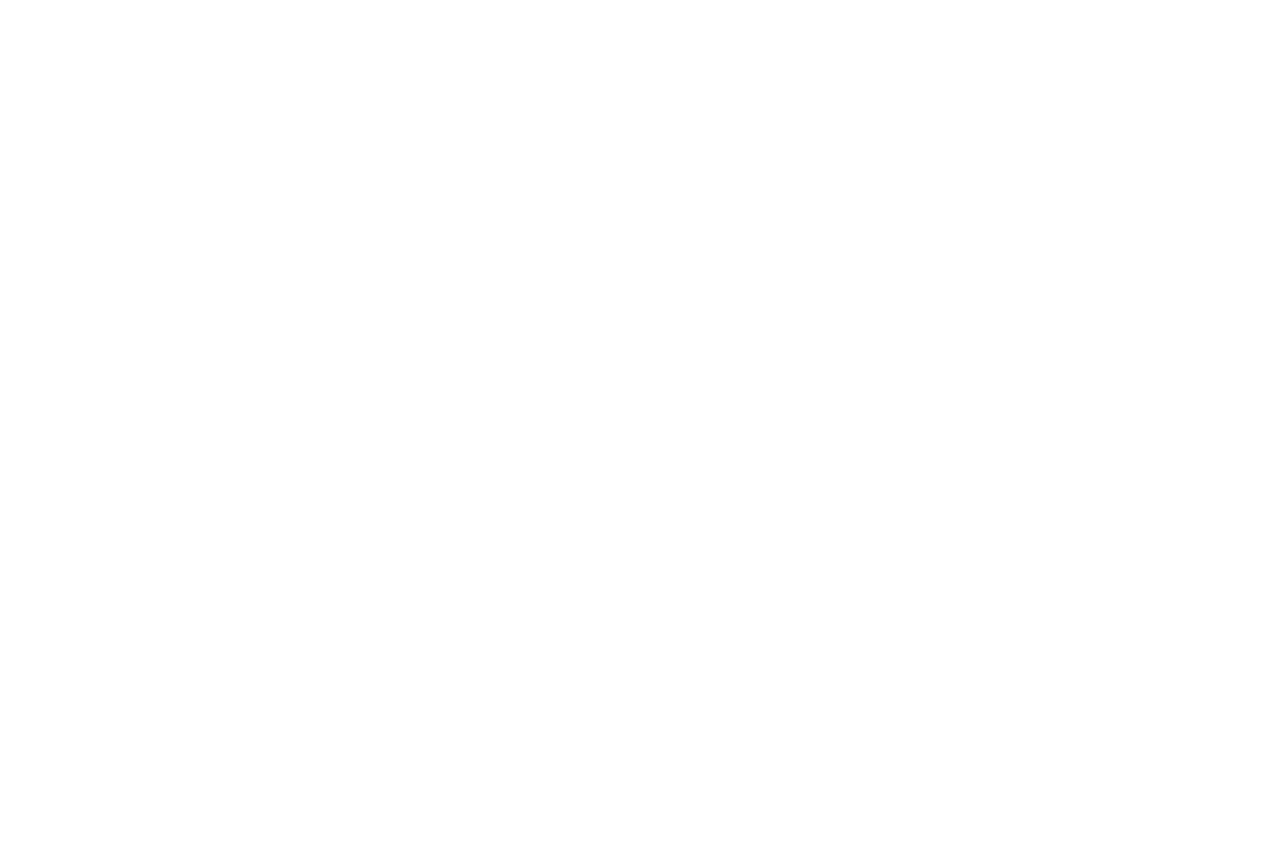
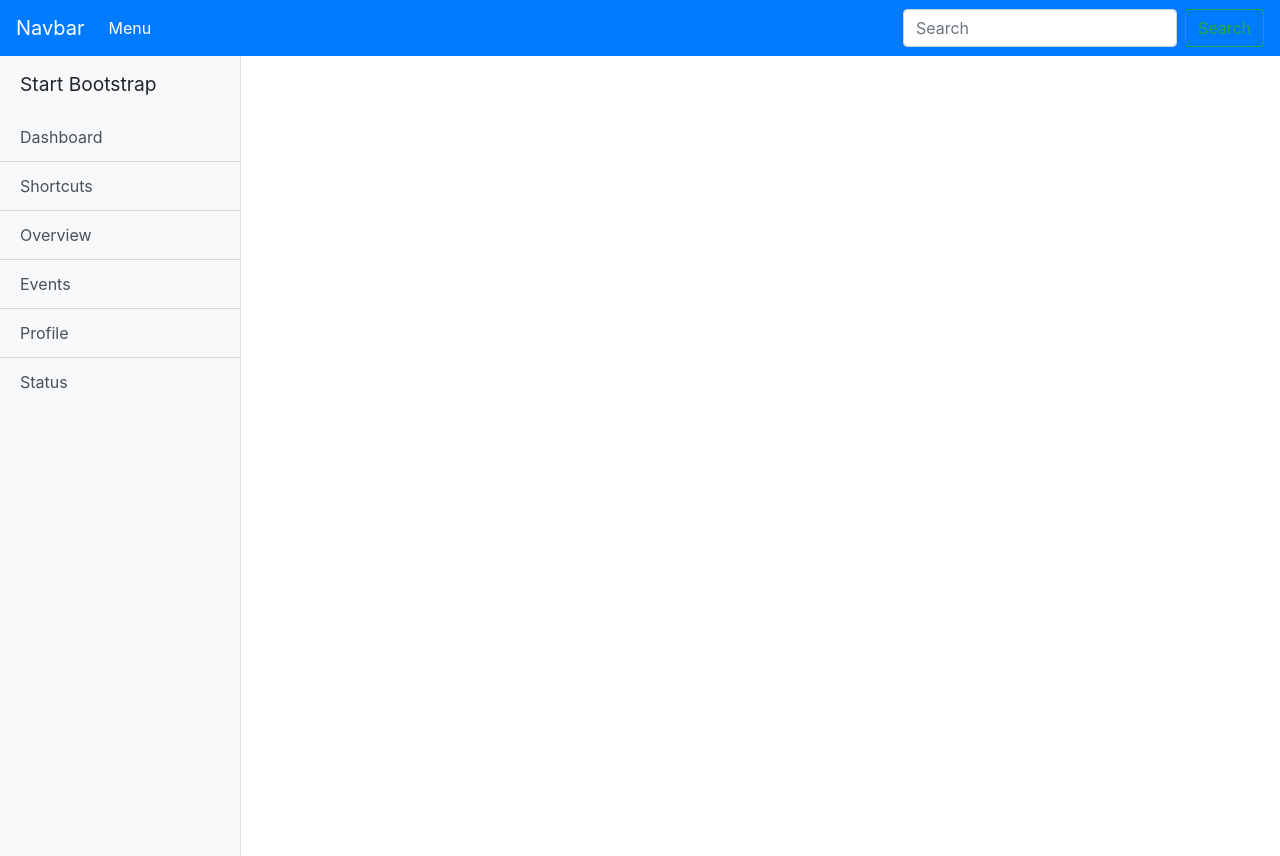
Before and after one commit to mariopontes/VCN, an Angular app: page / in a window 1280 px wide. Before the commit the page ends 800 px from the top, so only its background shows below. Built offline with nearby package versions, Linux system fonts and the light colour scheme.

Commit message:
add side-menu and header

```diff
--- a/angular.json
+++ b/angular.json
@@ -27,9 +27,15 @@
               "src/assets"
             ],
             "styles": [
-              "src/styles.scss"
+              "src/styles.scss",
+              "node_modules/@fortawesome/fontawesome-free/css/all.min.css",
+              "node_modules/bootstrap/dist/css/bootstrap.min.css"
             ],
-            "scripts": []
+            "scripts": [
+              "node_modules/jquery/dist/jquery.min.js",
+              "node_modules/popper.js/dist/umd/popper.min.js",
+              "node_modules/bootstrap/dist/js/bootstrap.min.js"
+            ]
           },
           "configurations": {
             "production": {
@@ -118,6 +124,7 @@
           }
         }
       }
-    }},
+    }
+  },
   "defaultProject": "VCN"
 }
--- a/package.json
+++ b/package.json
@@ -19,6 +19,10 @@
     "@angular/platform-browser": "~8.0.0",
     "@angular/platform-browser-dynamic": "~8.0.0",
     "@angular/router": "~8.0.0",
+    "@fortawesome/fontawesome-free": "^5.14.0",
+    "bootstrap": "^4.5.0",
+    "jquery": "^3.5.1",
+    "popper.js": "^1.16.1",
     "rxjs": "~6.4.0",
     "tslib": "^1.9.0",
     "zone.js": "~0.9.1"
--- a/src/app/app.component.html
+++ b/src/app/app.component.html
@@ -1 +1,7 @@
-<router-outlet></router-outlet>
+<app-header></app-header>
+
+<div class="d-flex">
+    <app-side-menu></app-side-menu>
+
+    <router-outlet></router-outlet>
+</div>
--- a/src/app/app.module.ts
+++ b/src/app/app.module.ts
@@ -3,10 +3,14 @@ import { NgModule } from '@angular/core';
 
 import { AppRoutingModule } from './app-routing.module';
 import { AppComponent } from './app.component';
+import { SideMenuComponent } from './core/components/side-menu/side-menu.component';
+import { HeaderComponent } from './core/components/header/header.component';
 
 @NgModule({
   declarations: [
-    AppComponent
+    AppComponent,
+    SideMenuComponent,
+    HeaderComponent
   ],
   imports: [
     BrowserModule,
--- /dev/null
+++ b/src/app/core/components/header/header.component.html
@@ -0,0 +1,19 @@
+<nav class="navbar navbar-expand-lg navbar-dark bg-primary">
+    <a class=" navbar-brand" href="#">Navbar</a>
+    <button class="navbar-toggler" type="button" data-toggle="collapse" data-target="#navbarSupportedContent" aria-controls="navbarSupportedContent"
+        aria-expanded="false" aria-label="Toggle navigation">
+        <span class="navbar-toggler-icon"></span>
+    </button>
+
+    <div class="collapse navbar-collapse" id="navbarSupportedContent">
+        <ul class="navbar-nav mr-auto">
+            <li class="nav-item active">
+                <a class="nav-link" routerLink="/menu">Menu <span class="sr-only">(current)</span></a>
+            </li>
+        </ul>
+        <form class="form-inline my-2 my-lg-0">
+            <input class="form-control mr-sm-2" type="search" placeholder="Search" aria-label="Search">
+            <button class="btn btn-outline-success my-2 my-sm-0" type="submit">Search</button>
+        </form>
+    </div>
+</nav>
--- /dev/null
+++ b/src/app/core/components/header/header.component.ts
@@ -0,0 +1,15 @@
+import { Component, OnInit } from '@angular/core';
+
+@Component({
+  selector: 'app-header',
+  templateUrl: './header.component.html',
+  styleUrls: ['./header.component.scss']
+})
+export class HeaderComponent implements OnInit {
+
+  constructor() { }
+
+  ngOnInit() {
+  }
+
+}
--- /dev/null
+++ b/src/app/core/components/side-menu/side-menu.component.html
@@ -0,0 +1,13 @@
+<div class="d-flex" id="wrapper">
+    <div class="bg-light border-right" id="sidebar-wrapper">
+        <div class="sidebar-heading">Start Bootstrap </div>
+        <div class="list-group list-group-flush">
+            <a href="#" class="list-group-item list-group-item-action bg-light">Dashboard</a>
+            <a href="#" class="list-group-item list-group-item-action bg-light">Shortcuts</a>
+            <a href="#" class="list-group-item list-group-item-action bg-light">Overview</a>
+            <a href="#" class="list-group-item list-group-item-action bg-light">Events</a>
+            <a href="#" class="list-group-item list-group-item-action bg-light">Profile</a>
+            <a href="#" class="list-group-item list-group-item-action bg-light">Status</a>
+        </div>
+    </div>
+</div>
--- /dev/null
+++ b/src/app/core/components/side-menu/side-menu.component.scss
@@ -0,0 +1,40 @@
+#wrapper {
+    overflow-x: hidden;
+}
+
+#sidebar-wrapper {
+    min-height: 100vh;
+    margin-left: -15rem;
+    -webkit-transition: margin 0.25s ease-out;
+    -moz-transition: margin 0.25s ease-out;
+    -o-transition: margin 0.25s ease-out;
+    transition: margin 0.25s ease-out;
+}
+
+#sidebar-wrapper .sidebar-heading {
+    padding: 0.875rem 1.25rem;
+    font-size: 1.2rem;
+}
+
+#sidebar-wrapper .list-group {
+    width: 15rem;
+}
+
+#wrapper.toggled #sidebar-wrapper {
+    margin-left: 0;
+}
+
+@media (min-width: 768px) {
+    #sidebar-wrapper {
+        margin-left: 0;
+    }
+
+    #page-content-wrapper {
+        min-width: 0;
+        width: 100%;
+    }
+
+    #wrapper.toggled #sidebar-wrapper {
+        margin-left: -15rem;
+    }
+}
--- /dev/null
+++ b/src/app/core/components/side-menu/side-menu.component.ts
@@ -0,0 +1,15 @@
+import { Component, OnInit } from '@angular/core';
+
+@Component({
+  selector: 'app-side-menu',
+  templateUrl: './side-menu.component.html',
+  styleUrls: ['./side-menu.component.scss']
+})
+export class SideMenuComponent implements OnInit {
+
+  constructor() { }
+
+  ngOnInit() {
+  }
+
+}
```
Also changed, not shown: src/app/core/components/header/header.component.scss (added), 1 other file (tests, documents, lock files or other folders).
